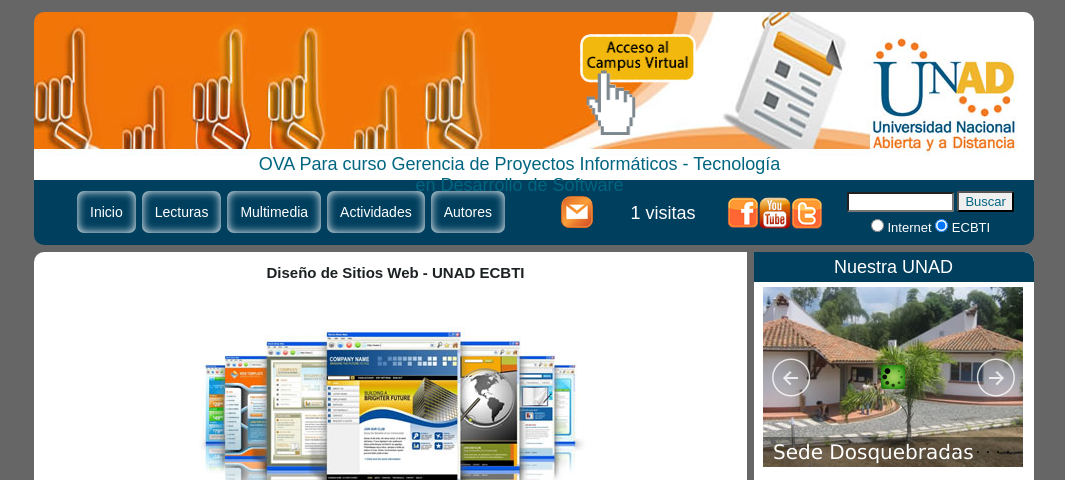
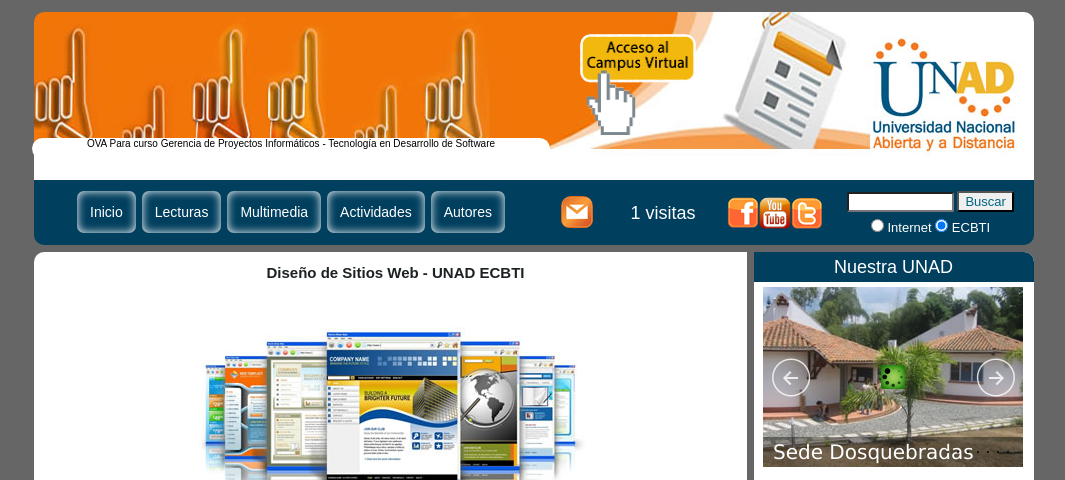
Before and after one commit to efrenborreroortiz/ova, a plain HTML site: page index.html in a window 1280 px wide. Shown: the top 480 px of the page, without its empty margins (106-1171 px from the left). Drawn offline with Linux system fonts and the light colour scheme; files whose address does not match are found by name; a web font is replaced by a local one.

Commit message:
1.3
titulo

```diff
--- a/index.html
+++ b/index.html
@@ -16,7 +16,7 @@
         <Div id="contenidos">
             <header>
                 <div id="apDiv1"><img src="img/banner.jpg" width="1000" height="168">
-                  <div id="apDiv24">OVA Para curso Gerencia de Proyectos Informáticos - Tecnología en Desarrollo de Software</div>
+                  <div id="apDiv2">OVA Para curso Gerencia de Proyectos Informáticos - Tecnología en Desarrollo de Software</div>
               </div>
             </header>
         	<p>&nbsp;</p>
```
